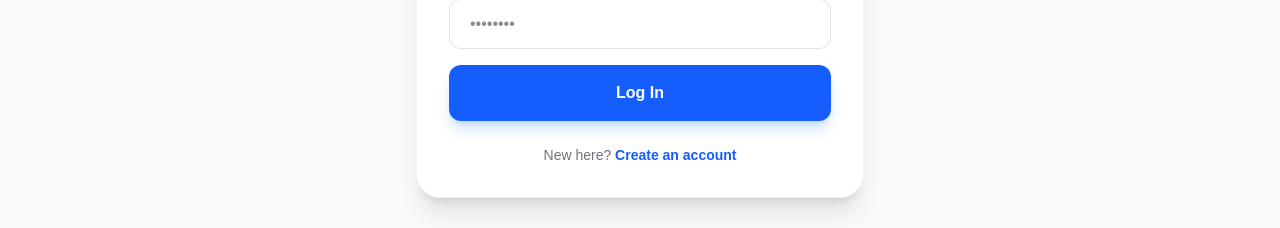
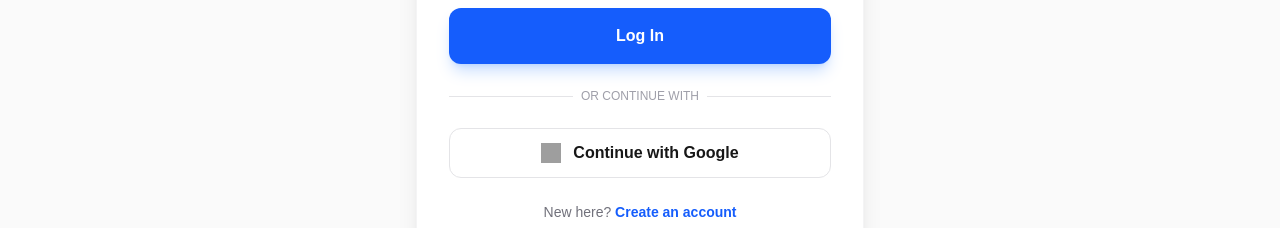
Before and after one commit to sakhawat236hossain/Care-xyz-client, a Next.js app: page /login in a window 1280 px wide. Shown: the part 487-715 px from the top of the page. Built offline with nearby package versions, Linux system fonts and the light colour scheme; no server answers; grey boxes are pictures that could not be loaded.

Commit message:
google login done

```diff
--- a/src/app/(commonLayout)/login/page.jsx
+++ b/src/app/(commonLayout)/login/page.jsx
@@ -64,6 +64,25 @@ const LoginPage = () => {
             Log In
           </button>
         </div>
+        <div className="mt-6">
+  <div className="relative mb-6">
+    <div className="absolute inset-0 flex items-center">
+      <div className="w-full border-t border-zinc-200 dark:border-zinc-800"></div>
+    </div>
+    <div className="relative flex justify-center text-xs uppercase">
+      <span className="bg-white dark:bg-zinc-900 px-2 text-zinc-400">Or continue with</span>
+    </div>
+  </div>
+
+  <button
+    onClick={() => signIn("google", { callbackUrl: "/" })}
+    type="button"
+    className="cursor-pointer w-full flex items-center justify-center gap-3 py-3 px-4 rounded-xl border border-zinc-200 dark:border-zinc-700 hover:bg-zinc-50 dark:hover:bg-zinc-800 transition-all font-semibold"
+  >
+    <img src="https://www.svgrepo.com/show/355037/google.svg" className="w-5 h-5" alt="Google" />
+    Continue with Google
+  </button>
+</div>
 
         <p className="mt-6 text-center text-sm text-zinc-500">
           New here? <Link href="/register" className="text-blue-600 font-bold hover:underline">Create an account</Link>
--- a/src/app/api/auth/[...nextauth]/route.js
+++ b/src/app/api/auth/[...nextauth]/route.js
@@ -2,6 +2,7 @@ import { collections, dbConnect } from "@/lib/dbConnect";
 import NextAuth from "next-auth";
 import CredentialsProvider from "next-auth/providers/credentials";
 import bcrypt from "bcrypt";
+import GoogleProvider from "next-auth/providers/google";
 
 export const authOptions = {
   providers: [
@@ -39,18 +40,59 @@ export const authOptions = {
         };
       },
     }),
+
+    GoogleProvider({
+      clientId: process.env.GOOGLE_CLIENT_ID,
+      clientSecret: process.env.GOOGLE_CLIENT_SECRET,
+    }),
   ],
 
   callbacks: {
+    async signIn({ user, account }) {
+      if (account.provider === "google") {
+        try {
+          const { name, email, image } = user;
+          const userCollection = await dbConnect(collections.USERS);
+          const isExist = await userCollection.findOne({ email });
+
+          if (!isExist) {
+            await userCollection.insertOne({
+              name,
+              email,
+              image,
+              role: "user",
+              provider: "google",
+              createdAt: new Date(),
+            });
+          }
+          return true;
+        } catch (error) {
+          console.error("Error saving google user:", error);
+          return false;
+        }
+      }
+      return true;
+    },
+
     async jwt({ token, user }) {
       if (user) {
         token.role = user.role;
+        token.id = user.id;
+      } else if (!token.role) {
+        const userCollection = await dbConnect(collections.USERS);
+        const dbUser = await userCollection.findOne({ email: token.email });
+        if (dbUser) {
+          token.role = dbUser.role || "user";
+          token.id = dbUser._id.toString();
+        }
       }
       return token;
     },
+
     async session({ session, token }) {
-      if (token) {
+      if (session.user) {
         session.user.role = token.role;
+        session.user.id = token.id;
       }
       return session;
     },
--- a/src/components/RegisterForm/RegisterForm.jsx
+++ b/src/components/RegisterForm/RegisterForm.jsx
@@ -1,11 +1,11 @@
 "use client";
-import { uploadImageToCloudinary } from '@/hooks/Utils';
-import React, { useState } from 'react';
-import toast, { Toaster } from 'react-hot-toast';
-import { Eye, EyeOff } from 'lucide-react';
-import { useRouter } from 'next/navigation';
+import { uploadImageToCloudinary } from "@/hooks/Utils";
+import React, { useState } from "react";
+import toast, { Toaster } from "react-hot-toast";
+import { Eye, EyeOff } from "lucide-react";
+import { useRouter } from "next/navigation";
 import { signIn } from "next-auth/react";
-import Link from 'next/link';
+import Link from "next/link";
 
 const RegisterForm = () => {
   const [loading, setLoading] = useState(false);
@@ -34,7 +34,9 @@ const RegisterForm = () => {
 
     const passwordRegex = /^(?=.*[a-z])(?=.*[A-Z])(?=.*\d).{6,}$/;
     if (!passwordRegex.test(password)) {
-      toast.error("Password must be 6+ chars with uppercase, lowercase & a number!");
+      toast.error(
+        "Password must be 6+ chars with uppercase, lowercase & a number!",
+      );
       return;
     }
 
@@ -76,15 +78,15 @@ const RegisterForm = () => {
           router.push("/");
           router.refresh();
         } else {
-          toast.error("Registration done, but login failed. Please login manually.");
+          toast.error(
+            "Registration done, but login failed. Please login manually.",
+          );
           router.push("/login");
         }
-
       } else {
         const error = await res.json();
         toast.error(error.message || "Registration failed!", { id: toastId });
       }
-
     } catch (err) {
       console.error(err);
       toast.error("Something went wrong!", { id: toastId });
@@ -97,32 +99,67 @@ const RegisterForm = () => {
     <div className="min-h-screen flex items-center justify-center bg-zinc-50 dark:bg-zinc-950 px-4 py-12">
       <Toaster position="top-center" reverseOrder={false} />
 
-      <form onSubmit={handleRegister} className="max-w-md w-full bg-white dark:bg-zinc-900 p-8 rounded-3xl shadow-xl border border-zinc-100 dark:border-zinc-800">
-        <h2 className="text-2xl font-black mb-6 text-zinc-900 dark:text-white text-center">Create Account</h2>
+      <form
+        onSubmit={handleRegister}
+        className="max-w-md w-full bg-white dark:bg-zinc-900 p-8 rounded-3xl shadow-xl border border-zinc-100 dark:border-zinc-800"
+      >
+        <h2 className="text-2xl font-black mb-6 text-zinc-900 dark:text-white text-center">
+          Create Account
+        </h2>
 
         <div className="space-y-4">
           <div>
-            <label className="text-xs font-bold text-zinc-500 ml-1">Full Name</label>
-            <input type="text" name="name" placeholder="John Doe" className="w-full px-5 py-3 mt-1 rounded-xl border border-zinc-200 dark:bg-zinc-800 dark:border-zinc-700 outline-none focus:border-blue-500 transition" />
+            <label className="text-xs font-bold text-zinc-500 ml-1">
+              Full Name
+            </label>
+            <input
+              type="text"
+              name="name"
+              placeholder="John Doe"
+              className="w-full px-5 py-3 mt-1 rounded-xl border border-zinc-200 dark:bg-zinc-800 dark:border-zinc-700 outline-none focus:border-blue-500 transition"
+            />
           </div>
 
           <div>
-            <label className="text-xs font-bold text-zinc-500 ml-1">Email Address</label>
-            <input type="email" name="email" placeholder="example@mail.com" className="w-full px-5 py-3 mt-1 rounded-xl border border-zinc-200 dark:bg-zinc-800 dark:border-zinc-700 outline-none focus:border-blue-500 transition" />
+            <label className="text-xs font-bold text-zinc-500 ml-1">
+              Email Address
+            </label>
+            <input
+              type="email"
+              name="email"
+              placeholder="example@mail.com"
+              className="w-full px-5 py-3 mt-1 rounded-xl border border-zinc-200 dark:bg-zinc-800 dark:border-zinc-700 outline-none focus:border-blue-500 transition"
+            />
           </div>
 
           <div>
-            <label className="text-xs font-bold text-zinc-500 ml-1">Phone Number</label>
-            <input type="tel" name="phone" placeholder="+880 1XXX XXXXXX" className="w-full px-5 py-3 mt-1 rounded-xl border border-zinc-200 dark:bg-zinc-800 dark:border-zinc-700 outline-none focus:border-blue-500 transition" />
+            <label className="text-xs font-bold text-zinc-500 ml-1">
+              Phone Number
+            </label>
+            <input
+              type="tel"
+              name="phone"
+              placeholder="+880 1XXX XXXXXX"
+              className="w-full px-5 py-3 mt-1 rounded-xl border border-zinc-200 dark:bg-zinc-800 dark:border-zinc-700 outline-none focus:border-blue-500 transition"
+            />
           </div>
 
           <div>
-            <label className="text-xs font-bold text-zinc-500 ml-1">Profile Image</label>
-            <input type="file" name="image" accept="image/*" className="w-full px-5 py-2.5 mt-1 rounded-xl border border-dashed border-zinc-300 dark:border-zinc-700 bg-zinc-50 dark:bg-zinc-800 text-sm file:mr-4 file:py-2 file:px-4 file:rounded-full file:border-0 file:text-sm file:font-semibold file:bg-blue-50 file:text-blue-700 hover:file:bg-blue-100 transition" />
+            <label className="text-xs font-bold text-zinc-500 ml-1">
+              Profile Image
+            </label>
+            <input
+              type="file"
+              name="image"
+              accept="image/*"
+              className="w-full px-5 py-2.5 mt-1 rounded-xl border border-dashed border-zinc-300 dark:border-zinc-700 bg-zinc-50 dark:bg-zinc-800 text-sm file:mr-4 file:py-2 file:px-4 file:rounded-full file:border-0 file:text-sm file:font-semibold file:bg-blue-50 file:text-blue-700 hover:file:bg-blue-100 transition"
+            />
           </div>
 
           <div className="relative">
-            <label className="text-xs font-bold text-zinc-500 ml-1">Password</label>
+            <label className="text-xs font-bold text-zinc-500 ml-1">
+              Password
+            </label>
             <div className="relative">
               <input
                 type={showPassword ? "text" : "password"}
@@ -148,9 +185,40 @@ const RegisterForm = () => {
             {loading ? "Registering..." : "Register Now"}
           </button>
         </div>
+        <div className="mt-6">
+          <div className="relative mb-6">
+            <div className="absolute inset-0 flex items-center">
+              <div className="w-full border-t border-zinc-200 dark:border-zinc-800"></div>
+            </div>
+            <div className="relative flex justify-center text-xs uppercase">
+              <span className="bg-white dark:bg-zinc-900 px-2 text-zinc-400">
+                Or continue with
+              </span>
+            </div>
+          </div>
+
+          <button
+            onClick={() => signIn("google", { callbackUrl: "/" })}
+            type="button"
+            className="cursor-pointer w-full flex items-center justify-center gap-3 py-3 px-4 rounded-xl border border-zinc-200 dark:border-zinc-700 hover:bg-zinc-50 dark:hover:bg-zinc-800 transition-all font-semibold"
+          >
+            <img
+              src="https://www.svgrepo.com/show/355037/google.svg"
+              className="w-5 h-5"
+              alt="Google"
+            />
+            Continue with Google
+          </button>
+        </div>
 
         <p className="mt-6 text-center text-sm text-zinc-500">
-          Already have an account? <Link href="/login" className="text-blue-600 font-bold hover:underline">Log In</Link>
+          Already have an account?{" "}
+          <Link
+            href="/login"
+            className="text-blue-600 font-bold hover:underline"
+          >
+            Log In
+          </Link>
         </p>
       </form>
     </div>
```
